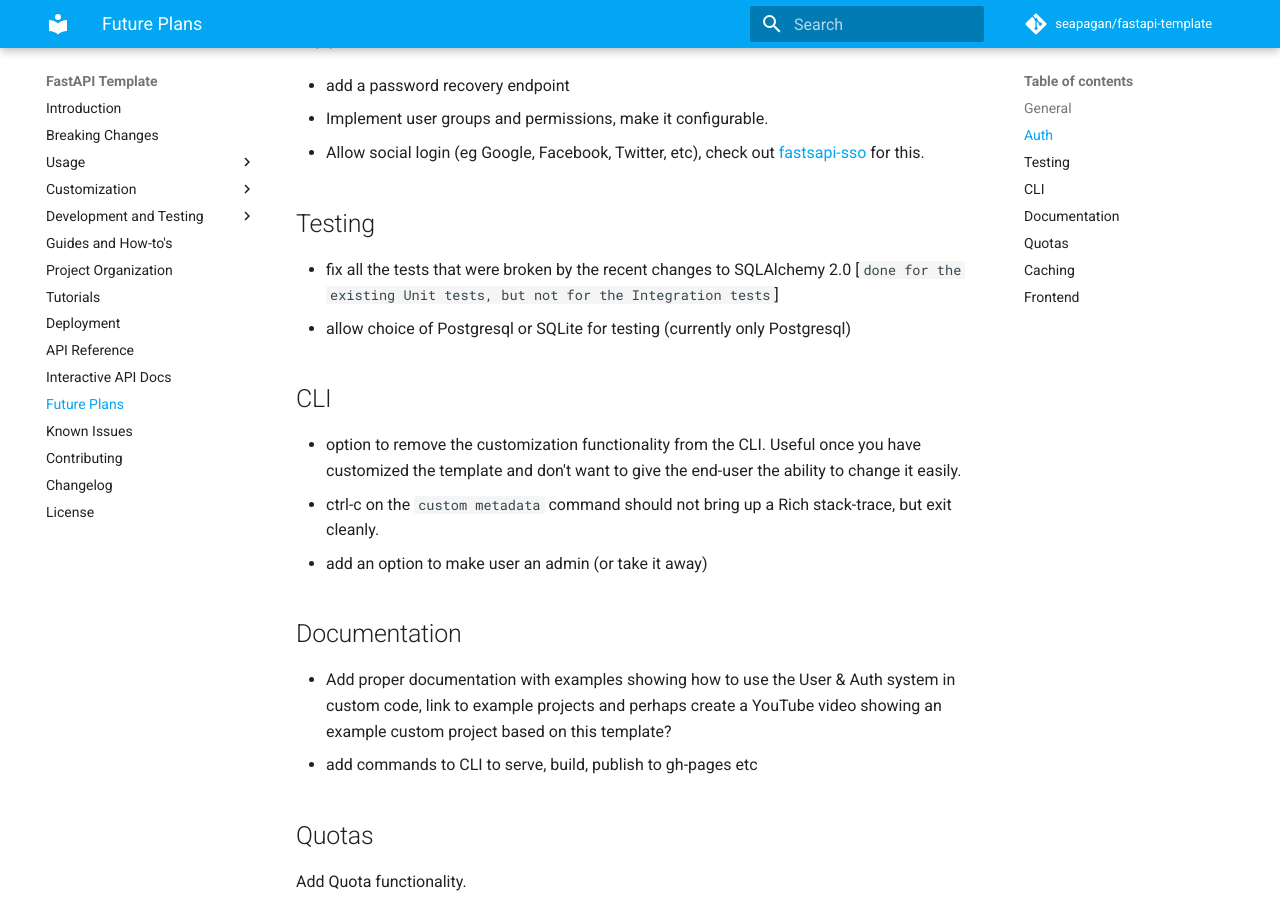
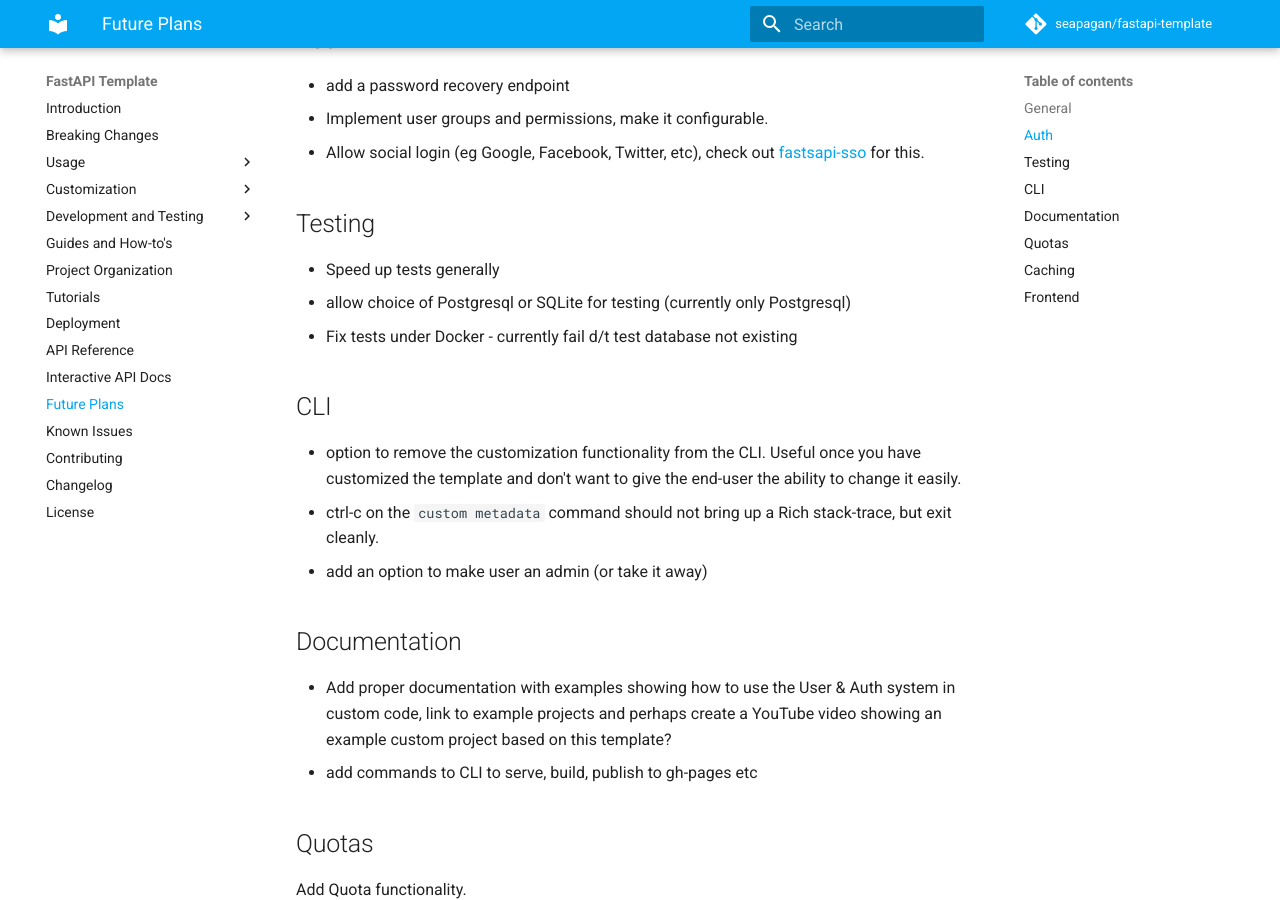
Before and after one commit to seapagan/fastapi-template, an MkDocs documentation site: the page built from docs/future.md, in a window 1280 px wide and 900 px high, scrolled down 1103 px. Built offline with MkDocs 1.6.1 and Material for MkDocs 9.7.7, drawn with Linux system fonts in a browser that asks for light colours; comment, search, counter and statistics services are not loaded.

Commit message:
update TODO
Signed-off-by: Grant Ramsay <seapagan@gmail.com>

```diff
--- a/TODO.md
+++ b/TODO.md
@@ -43,9 +43,9 @@
 
 ## Testing
 
-- fix all the tests that were broken by the recent changes to SQLAlchemy 2.0
-  \[`done for the existing Unit tests, but not for the Integration tests`\]
+- Speed up tests generally
 - allow choice of Postgresql or SQLite for testing (currently only Postgresql)
+- Fix tests under Docker - currently fail d/t test database not existing
 
 ## CLI
 
```
